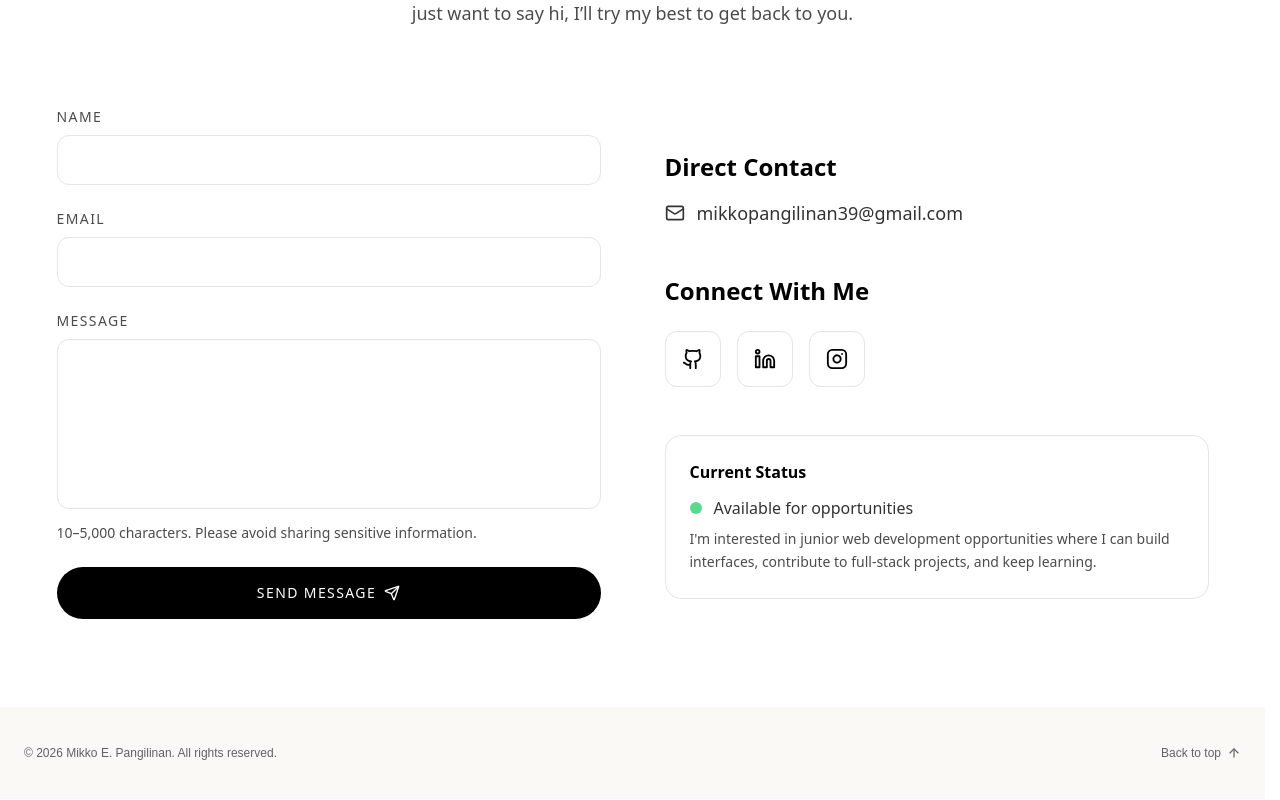
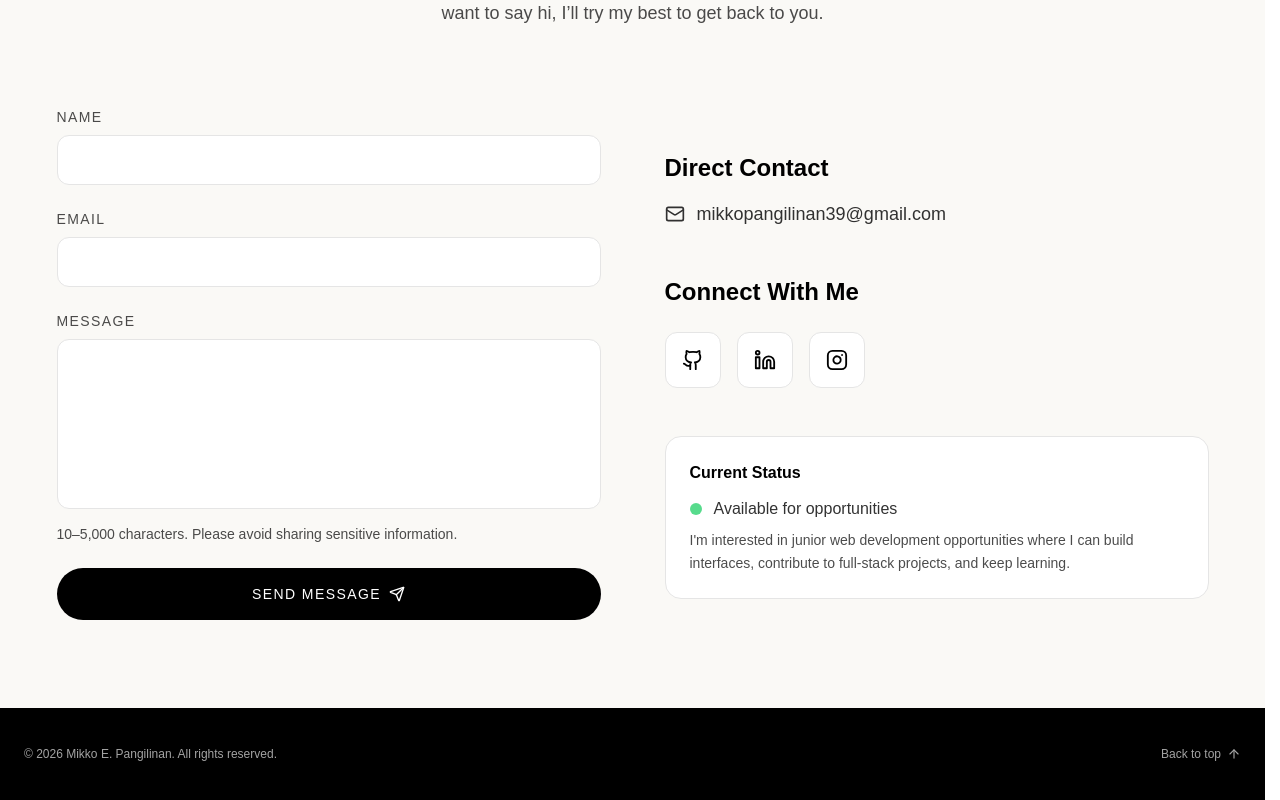
Before and after one commit to mpangilinann/Portfolio, a React (Vite) app: page /contact in a window 1280 px wide. Shown: the part 327-1127 px from the top of the page. Built offline with nearby package versions, Linux system fonts and the light colour scheme; a web font is replaced by a local one.

Commit message:
style: refine portfolio design and unify page styling

```diff
--- a/src/index.css
+++ b/src/index.css
@@ -26,7 +26,12 @@
 @custom-variant dark (&:where([data-theme="dark"], [data-theme="dark"] *));
 
 html {
+  font-family: var(--soft-font);
   scrollbar-gutter: stable;
+}
+
+:where(button, input, textarea, select, optgroup) {
+  font-family: inherit;
 }
 
 :where(a, button, input, textarea, select, [tabindex]):focus-visible {
--- a/src/pages/Contact.jsx
+++ b/src/pages/Contact.jsx
@@ -101,7 +101,7 @@ export default function Contact() {
     <div
       className="min-h-screen pt-24 pb-16"
       style={{
-        backgroundColor: "var(--bg-color)",
+        backgroundColor: "var(--soft-bg)",
         color: "var(--text-color)",
         transition: "background-color 0.3s, color 0.3s",
       }}
--- a/src/styles/home.css
+++ b/src/styles/home.css
@@ -57,7 +57,7 @@
 .mobile-menu-actions a { min-height: 44px; display: inline-flex; align-items: center; gap: 8px; }
 .availability { display: inline-flex; align-items: center; gap: 9px; font-size: 12px; line-height: 1.6; color: var(--soft-muted); }
 .availability-dot { width: 5px; height: 5px; border-radius: 50%; background: currentColor; flex-shrink: 0; }
-.site-footer { padding: 24px max(24px,calc((100% - 1240px)/2)); display: flex; flex-wrap: wrap; justify-content: space-between; align-items: center; gap: 12px 24px; background: var(--soft-bg); font-size: 12px; color: var(--soft-muted); }
+.site-footer { --soft-ink: #f5f5f5; --soft-muted: #a3a3a3; padding: 24px max(24px,calc((100% - 1240px)/2)); display: flex; flex-wrap: wrap; justify-content: space-between; align-items: center; gap: 12px 24px; background: #000; font-size: 12px; color: var(--soft-muted); }
 .site-footer a { min-height: 44px; display: inline-flex; align-items: center; gap: 6px; }
 .site-footer a:hover { color: var(--soft-ink); }
 
```
